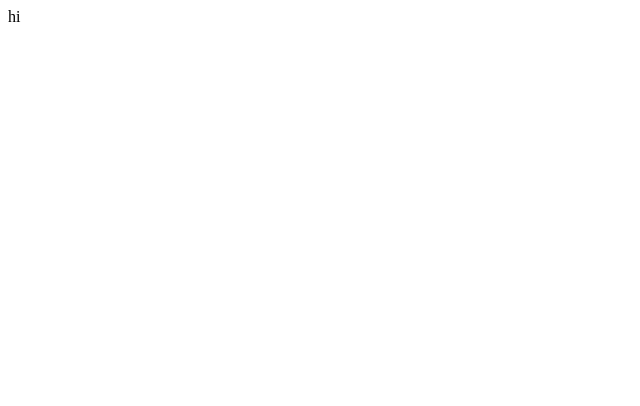
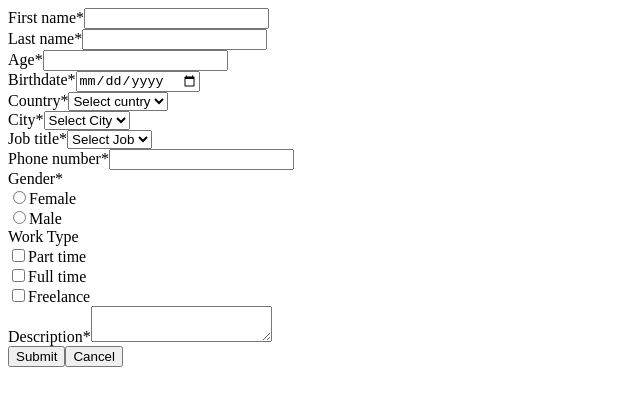
Before and after one commit to arashnasiry/techran-challenge, a React (Create React App) app: page / in a window 1280 px wide. Shown: the top 406 px of the page, without its empty margins (0-640 px from the left). Built offline with nearby package versions, Linux system fonts and the light colour scheme.

Commit message:
implement form & redux

```diff
--- a/package.json
+++ b/package.json
@@ -9,7 +9,11 @@
     "formik": "^2.2.9",
     "react": "^17.0.2",
     "react-dom": "^17.0.2",
+    "react-redux": "^7.2.6",
+    "react-router-dom": "^5.3.0",
     "react-scripts": "5.0.0",
+    "redux": "^4.1.2",
+    "redux-thunk": "^2.4.1",
     "web-vitals": "^2.1.2",
     "yup": "^0.32.11"
   },
--- a/src/App.js
+++ b/src/App.js
@@ -1,8 +1,18 @@
+import React from 'react'
+import { Route, Switch, BrowserRouter as Router } from 'react-router-dom'
+import { Provider } from 'react-redux'
+import store from './redux/store'
+import CheckoutPage from './pages/checkout'
+
 function App() {
   return (
-    <div className="App">
-      hi
-    </div>
+    <Provider store={store}>
+      <Router>
+        <Switch>
+          <Route exact path='/' component={CheckoutPage} />
+        </Switch>
+      </Router>
+    </Provider >
   );
 }
 
--- /dev/null
+++ b/src/pages/checkout/form/FormControl/index.js
@@ -0,0 +1,27 @@
+import React from 'react'
+import Input from '../../../../components/Input'
+import Date from '../../../../components/Date'
+import Textarea from '../../../../components/Textarea'
+import Select from '../../../../components/Select'
+import RadioButton from '../../../../components/RadioButton'
+import CheckBoxGroup from '../../../../components/CheckBoxGroup'
+
+function FormControl({ control, ...rest }) {
+    switch (control) {
+        case 'input':
+            return <Input {...rest} />
+        case 'textarea':
+            return <Textarea {...rest} />
+        case 'select':
+            return <Select {...rest} />
+        case 'radio':
+            return <RadioButton {...rest} />
+        case 'checkbox':
+            return <CheckBoxGroup {...rest} />
+        case 'date':
+            return <Date {...rest} />
+        default: return null
+    }
+}
+
+export default React.memo(FormControl)
--- /dev/null
+++ b/src/pages/checkout/form/index.js
@@ -0,0 +1,30 @@
+import React from 'react'
+import FormControl from './FormControl'
+import checkoutFormModel from '../../../constant/formmodel/checkoutFormModel'
+import formFiledOptions from '../../../constant/formmodel/formFiledOptions'
+
+const { fieldoptions } = formFiledOptions
+function CheckoutForm({ disabled }) {
+    const { formField } = checkoutFormModel
+    return (
+        <>
+            {Object.keys(formField).map((key, index) =>
+                <>
+                    <FormControl key={index.toString()}
+                        control={formField[key].control}
+                        name={formField[key].name}
+                        label={formField[key].label}
+                        disabled={disabled}
+                        options={formField[key].options !== '' ? fieldoptions[formField[key].options] : ''}
+
+                    ></FormControl >
+                </>
+
+            )
+            }
+
+        </>
+    )
+}
+
+export default React.memo(CheckoutForm)
--- /dev/null
+++ b/src/pages/checkout/index.js
@@ -0,0 +1,40 @@
+import React from 'react'
+import { connect } from 'react-redux'
+import { useHistory } from 'react-router-dom'
+import { Formik, Form } from 'formik'
+import formInitialValues from '../../constant/formmodel/formInitialValues'
+import validationSchema from '../../constant/formmodel/validationSchema'
+import { useradd } from '../../redux/user/actions/userActions'
+import CheckoutForm from './form'
+
+
+function CheckoutPage({ state, useradd, editUser }) {
+    const history = useHistory()
+
+    function handleSubmit(values) {
+        useradd(values)
+        history.push('\show')
+    }
+
+    return (
+        <div>
+            <Formik
+                initialValues={formInitialValues}
+                validationSchema={validationSchema}
+                onSubmit={handleSubmit}
+            >
+                <Form className='form'>
+                    <CheckoutForm />
+                    <div >
+                        <button type='submit' >
+                            Submit
+                        </button>
+                        <button >Cancel</button>
+                    </div>
+                </Form>
+            </Formik>
+        </div >
+    )
+}
+
+export default connect((state) => ({ state: state.user }), { useradd })(CheckoutPage)
--- /dev/null
+++ b/src/redux/store.js
@@ -0,0 +1,13 @@
+import { createStore, applyMiddleware, combineReducers, compose } from "redux"
+import thunk from "redux-thunk"
+import userReducer from "./user/reducers/userReducer"
+const initialState = {}
+const composeEnhancer = window.__REDUX_DEVTOOLS_EXTENSION_COMPOSE__ || compose
+const store = createStore(combineReducers({
+    user: userReducer,
+}),
+    initialState,
+    composeEnhancer(applyMiddleware(thunk))
+
+)
+export default store
--- /dev/null
+++ b/src/redux/user/actions/userActions.js
@@ -0,0 +1,16 @@
+import {
+    ADD_USER_REQUEST,
+
+} from '../types/userTypes'
+
+export const useraddAction = (data) => {
+    return {
+        type: ADD_USER_REQUEST,
+        payload: data,
+    }
+}
+
+
+export const useradd = (data) => async (dispatch) => {
+    dispatch(useraddAction(data))
+}
--- /dev/null
+++ b/src/redux/user/reducers/userReducer.js
@@ -0,0 +1,22 @@
+import {
+    ADD_USER_REQUEST,
+
+} from '../types/userTypes'
+
+const userReducer = (state = { userData: [], userFilterd: [], flag: '' }, action) => {
+    switch (action.type) {
+
+
+        case ADD_USER_REQUEST:
+            return {
+                ...state,
+                flag: 'none',
+                userData: [...state.userData, { ...action.payload, id: Math.floor(Math.random() * 1000) }],
+                userFilterd: []
+            }
+
+        default:
+            return state;
+    }
+}
+export default userReducer
--- /dev/null
+++ b/src/redux/user/types/userTypes.js
@@ -0,0 +1 @@
+export const ADD_USER_REQUEST = 'ADD_USER_REQUEST'
```
Also changed, not shown: 1 other file (tests, documents, lock files or other folders).
